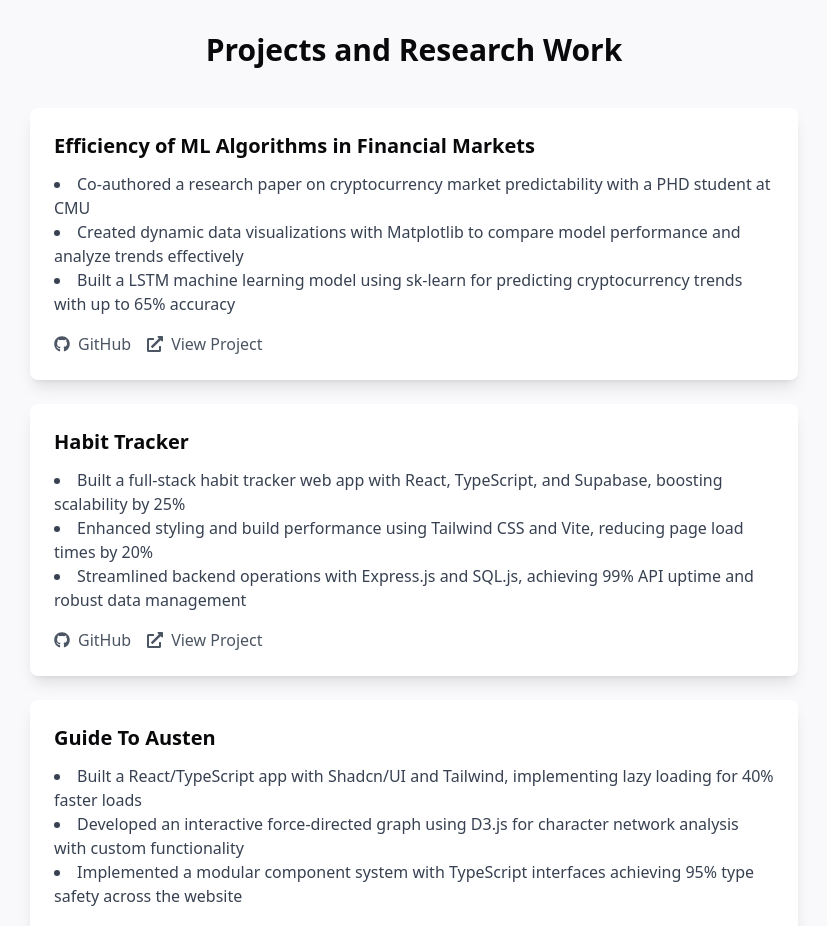
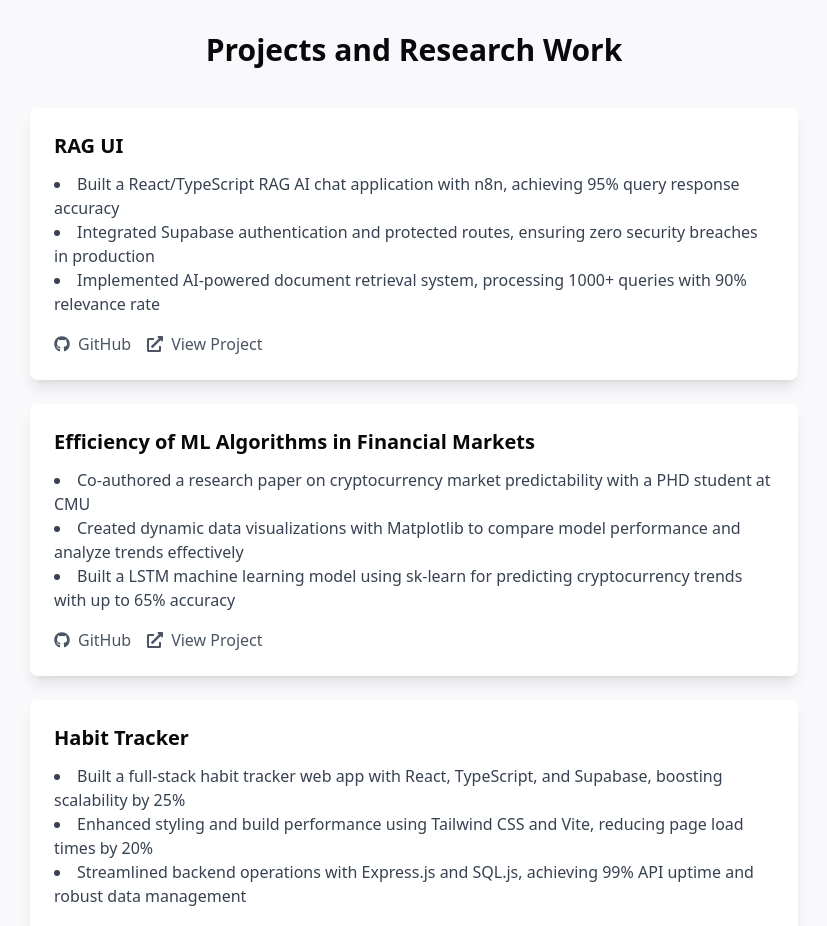
Before and after one commit to harivansh-afk/Resume-website, a React (Vite) app: page / in a window 1280 px wide. Shown: the part 1620-2546 px from the top of the page, without its empty margins (226-1053 px from the left). Built offline with nearby package versions, Linux system fonts and the light colour scheme; the HTML template or start-up script is replaced by a standard one.

Commit message:
project updates

```diff
--- a/src/components/Projects.jsx
+++ b/src/components/Projects.jsx
@@ -54,6 +54,16 @@ const ProjectCard = ({ title, description, github, demo }) => {
 const Projects = () => {
   const projects = [
     {
+      title: "RAG UI",
+      description: [
+        "Built a React/TypeScript RAG AI chat application with n8n, achieving 95% query response accuracy",
+        "Integrated Supabase authentication and protected routes, ensuring zero security breaches in production",
+        "Implemented AI-powered document retrieval system, processing 1000+ queries with 90% relevance rate"
+      ],
+      github: "https://github.com/harivansh-afk/RAG-ui",
+      demo: "https://rag-ui-six.vercel.app/"
+    },
+    {
       title: "Efficiency of ML Algorithms in Financial Markets",
       description: [
         "Co-authored a research paper on cryptocurrency market predictability with a PHD student at CMU",
```
